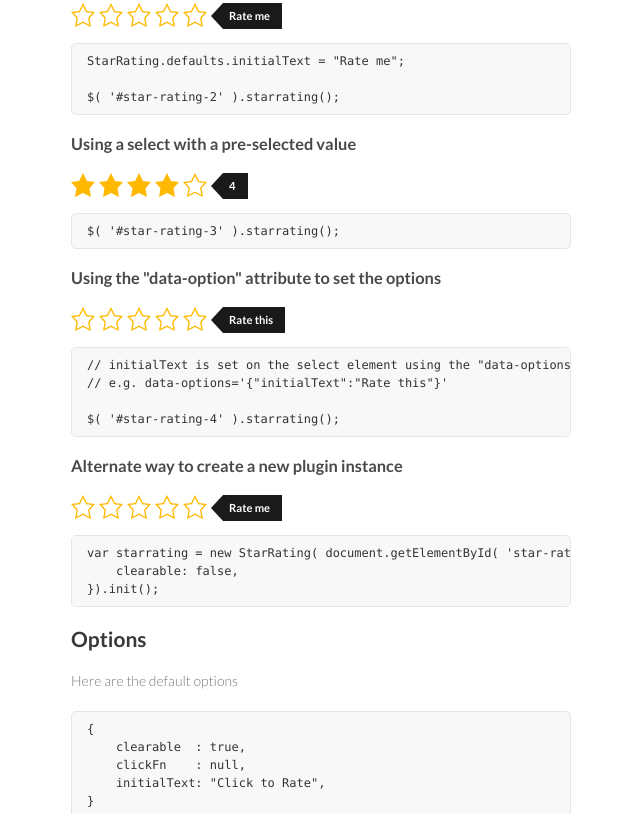
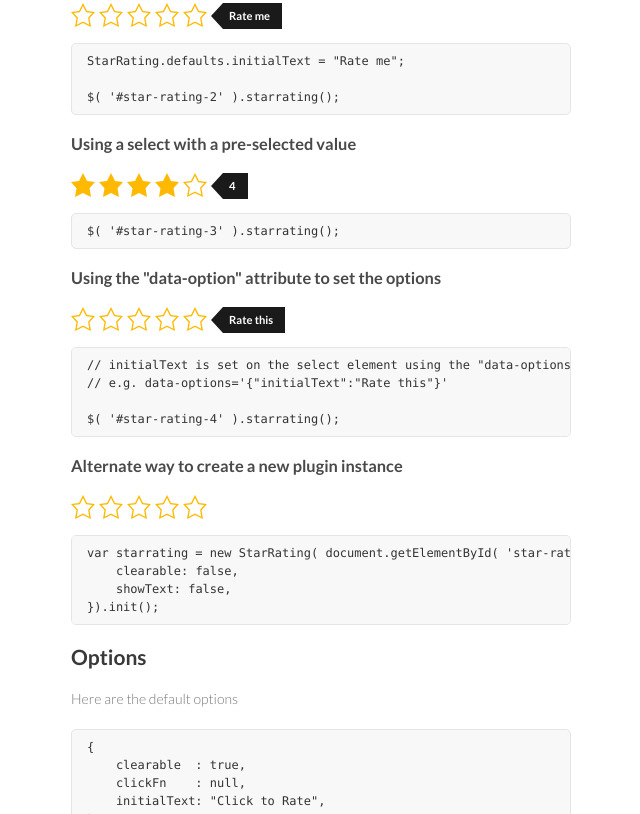
Before and after one commit to pryley/star-rating.js, a website: page index.html in a window 1280 px wide. Shown: the part 815-1629 px from the top of the page, without its empty margins (499-1139 px from the left). Drawn offline with nearby package versions, Linux system fonts and the light colour scheme; files that its build step writes are made by us from their sources.

Commit message:
[feature] showText option

```diff
--- a/bower.json
+++ b/bower.json
@@ -1,6 +1,6 @@
 {
   "name": "star-rating.js",
-  "version": "1.0.1",
+  "version": "1.1.0",
   "description": "This plugin transforms a select into a dynamic star rating element.",
   "homepage": "https://github.com/geminilabs/star-rating.js",
   "authors": [
--- a/index.html
+++ b/index.html
@@ -151,6 +151,7 @@ $( '#star-rating-4' ).starrating();</code></pre>
 
 		<pre><code>var starrating = new StarRating( document.getElementById( 'star-rating-5' ), {
 	clearable: false,
+	showText: false,
 }).init();</code></pre>
 
 		<h2>Options</h2>
@@ -216,6 +217,7 @@ $ gulp</code></pre>
 
 		var starrating = new StarRating( document.getElementById( 'star-rating-5' ), {
 			clearable: false,
+			showText: false,
 		}).init();
 
 	</script>
--- a/package.json
+++ b/package.json
@@ -1,7 +1,7 @@
 {
   "name": "star-rating.js",
   "description": "This plugin transforms a select into a dynamic star rating element.",
-  "version": "1.0.1",
+  "version": "1.1.0",
   "author": {
     "name": "Paul Ryley",
     "email": "paul@geminilabs.io",
--- a/src/star-rating.js
+++ b/src/star-rating.js
@@ -1,7 +1,7 @@
 /**!
  * Star Rating
  *
- * Version: 1.0.1
+ * Version: 1.1.0
  * Author: Paul Ryley (http://geminilabs.io)
  * URL: https://github.com/geminilabs/star-rating.js
  * License: MIT
@@ -26,6 +26,7 @@
 			clearable  : true,
 			clickFn    : null,
 			initialText: "Click to Rate",
+			showText   : true,
 		},
 
 		init: function()
@@ -66,11 +67,15 @@
 			var ordered = {};
 			var unordered = {};
 
-			this.$el.wrap( '<span class="gl-star-rating" data-star-rating/>' ).after( '<span class="gl-star-rating-stars"/><span class="gl-star-rating-text"/>');
+			this.$el.wrap( '<span class="gl-star-rating" data-star-rating/>' ).after( '<span class="gl-star-rating-stars"/>' );
 
 			this.wrap = this.el.nextSibling;
 			this.$wrap = $( this.wrap );
-			this.text = this.wrap.nextSibling;
+
+			if( this.config.showText ) {
+				this.$wrap.after( '<span class="gl-star-rating-text"/>' );
+				this.text = this.wrap.nextSibling;
+			}
 
 			for( var i = 0; i < this.el.length; i++ ) {
 				if( this.el[i].value !== '' ) {
@@ -160,7 +165,11 @@
 			}
 
 			this.$wrap.removeClass( 's' + ( 10 * this.current )).addClass( 's' + ( 10 * index ));
-			this.text.textContent = index < 1 ? this.config.initialText : this.wrap.childNodes[ index - 1 ].dataset.text;
+
+			if( this.config.showText ) {
+				this.text.textContent = index < 1 ? this.config.initialText : this.wrap.childNodes[ index - 1 ].dataset.text;
+			}
+
 			this.current = index;
 		},
 	};
--- a/src/star-rating.scss
+++ b/src/star-rating.scss
@@ -1,7 +1,7 @@
 /*!
  * Star Rating
  *
- * Version: 1.0.1
+ * Version: 1.1.0
  * Author: Paul Ryley (http://geminilabs.io)
  * URL: https://github.com/geminilabs/star-rating.js
  * License: MIT
@@ -11,15 +11,16 @@
 // Variables
 //
 
-$gl-sr-star-empty       : "../img/star-empty.svg" !default;
-$gl-sr-star-half        : "../img/star-half.svg" !default;
-$gl-sr-star-filled      : "../img/star-filled.svg" !default;
-
-$gl-sr-star-size        : 24px !default;
+$gl-sr-base-display     : block !default;
 $gl-sr-base-height      : 26px !default;
 
+$gl-sr-star-empty       : "../img/star-empty.svg" !default;
+$gl-sr-star-filled      : "../img/star-filled.svg" !default;
+$gl-sr-star-half        : "../img/star-half.svg" !default;
+$gl-sr-star-size        : 24px !default;
+
+$gl-sr-text-background  : #1a1a1a !default;
 $gl-sr-text-color       : #fff !default;
-$gl-sr-text-background  : #1a1a1a !default;
 $gl-sr-text-font-size   : 0.8em !default;
 $gl-sr-text-font-weight : 600 !default;
 
@@ -29,7 +30,7 @@ $gl-sr-text-font-weight : 600 !default;
 
 .gl-star-rating[data-star-rating] {
 
-	display: inline-block;
+	display: $gl-sr-base-display;
 
 	> select {
 		display: none;
```
Also changed, not shown: demo/index.html (+2 -0 lines), README.md, dist/star-rating.css, dist/star-rating.js, dist/star-rating.min.css, dist/star-rating.min.js.
